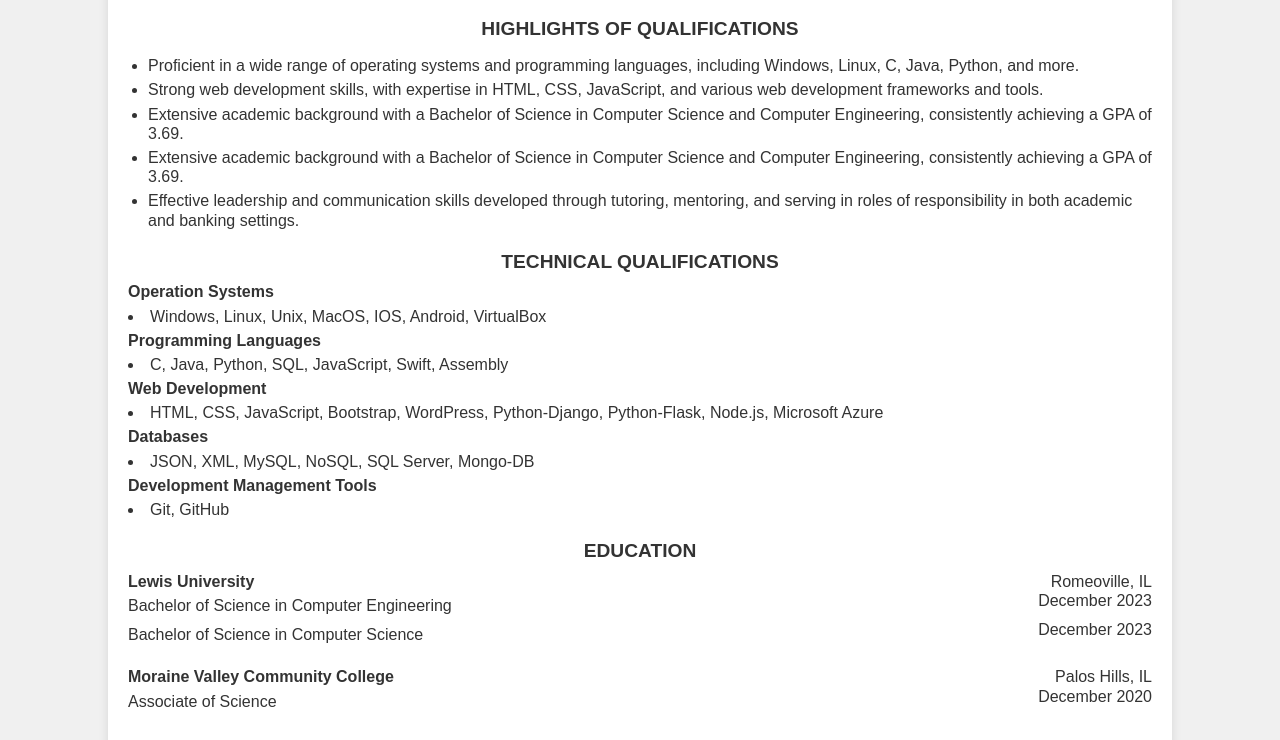
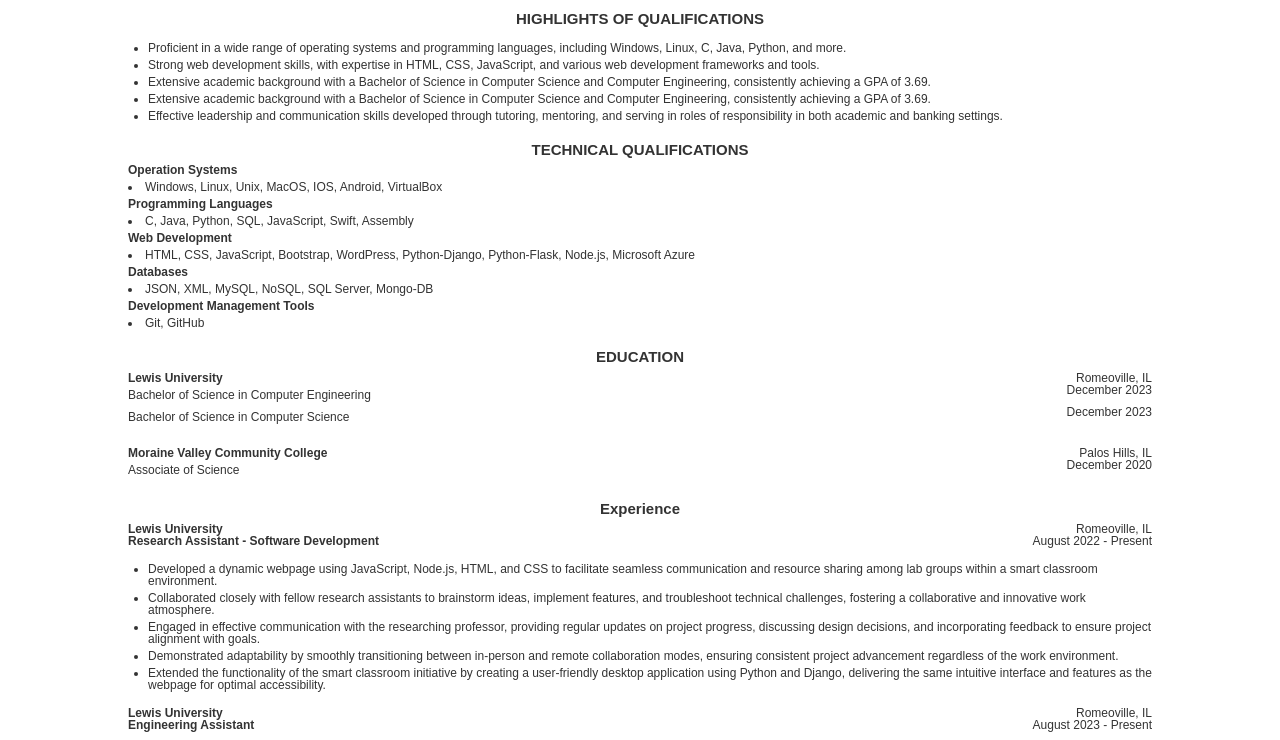
Before and after one commit to randerson2700/web-resume-ra, a website: page index.html in a window 1280 px wide. Shown: the part 81-821 px from the top of the page. Drawn offline with Linux system fonts and the light colour scheme.

Commit message:
print is a lot more to resume standards

```diff
--- a/style.css
+++ b/style.css
@@ -2,9 +2,10 @@
     font-family: Arial, sans-serif;
     margin: 0;
     padding: 0;
-    background-color: #f0f0f0;
+    background-color: #fff;
     color: #333;
     font-size: 12pt;
+    line-height: 1.2;
 }
 
 .container {
@@ -12,7 +13,6 @@
     margin: 0 auto;
     background-color: #fff;
     padding: 20px;
-    box-shadow: 0 0 10px rgba(0, 0, 0, 0.1);
 }
 
 .header, .section {
@@ -32,18 +32,19 @@
 
 .header p {
     margin: 5px 0;
-    line-height: 1.2;
+    line-height: .75;
 }
 
-.section h2 {
+.section h1 {
     margin-bottom: 10px;
     text-align: center;
-    font-size: 12;
+    font-size: 12px;
 }
 
 .section p, .section li {
     margin: 5px 0;
-    line-height: 1.2;
+    line-height: 1;
+    font-size: 12px;
 }
 
 .section ul {
@@ -69,14 +70,20 @@
 }
 /*chat gpt code */
 .split-text .bold, .split-text .right-text {
-    margin: 0; /
+    margin: 0;
 }
 /*chat gpt code */
 .header h1, .section h2 {
     margin-bottom: 10px;
     text-align: center;
-    font-size: 1.2em;
-    line-height: 1.2; /* Adjusted line-height */
+    font-size: 15px;
+    line-height: 1; /* Adjusted line-height */
     margin-top: 0; /* Removed top margin to reduce space above headers */
     margin-bottom: 0.5em; /* Adjusted bottom margin to reduce space below headers */
 }
+
+@media print {
+    @page {
+      margin: 0;
+    }
+  }
```
